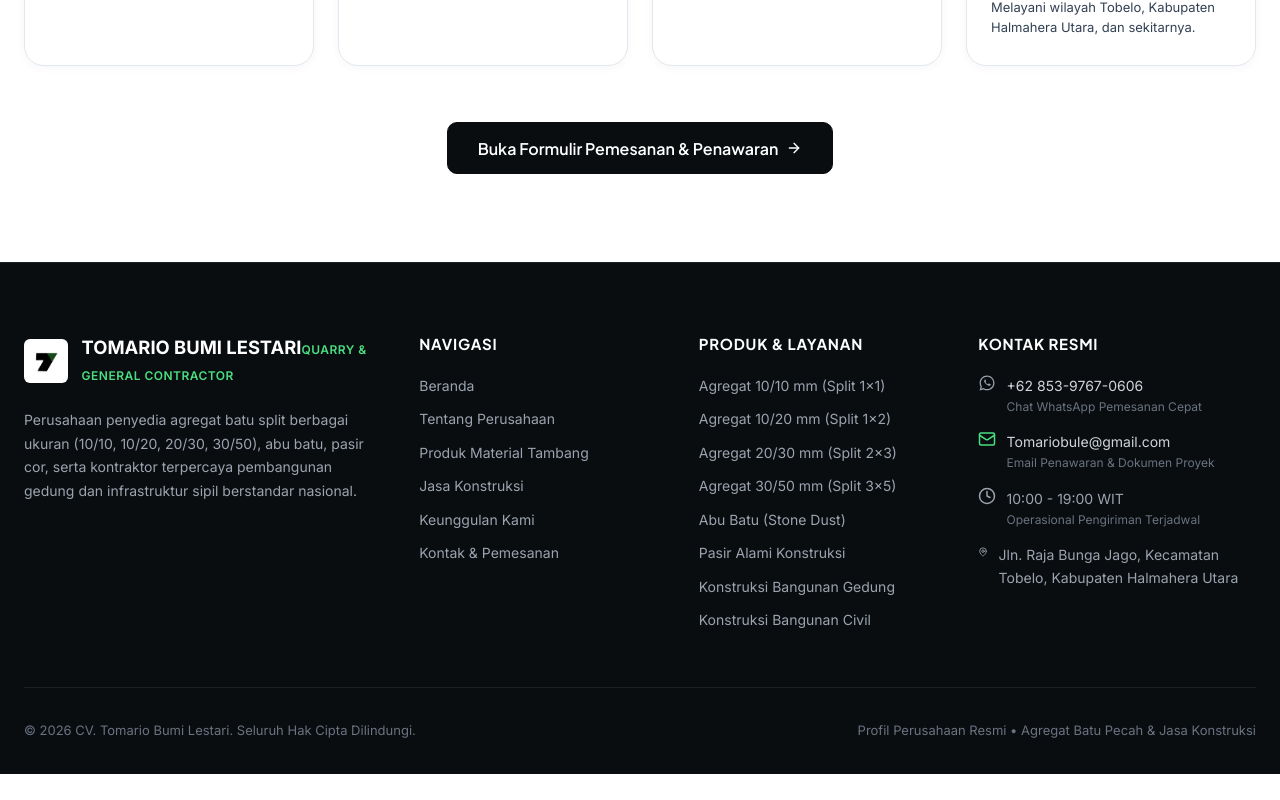
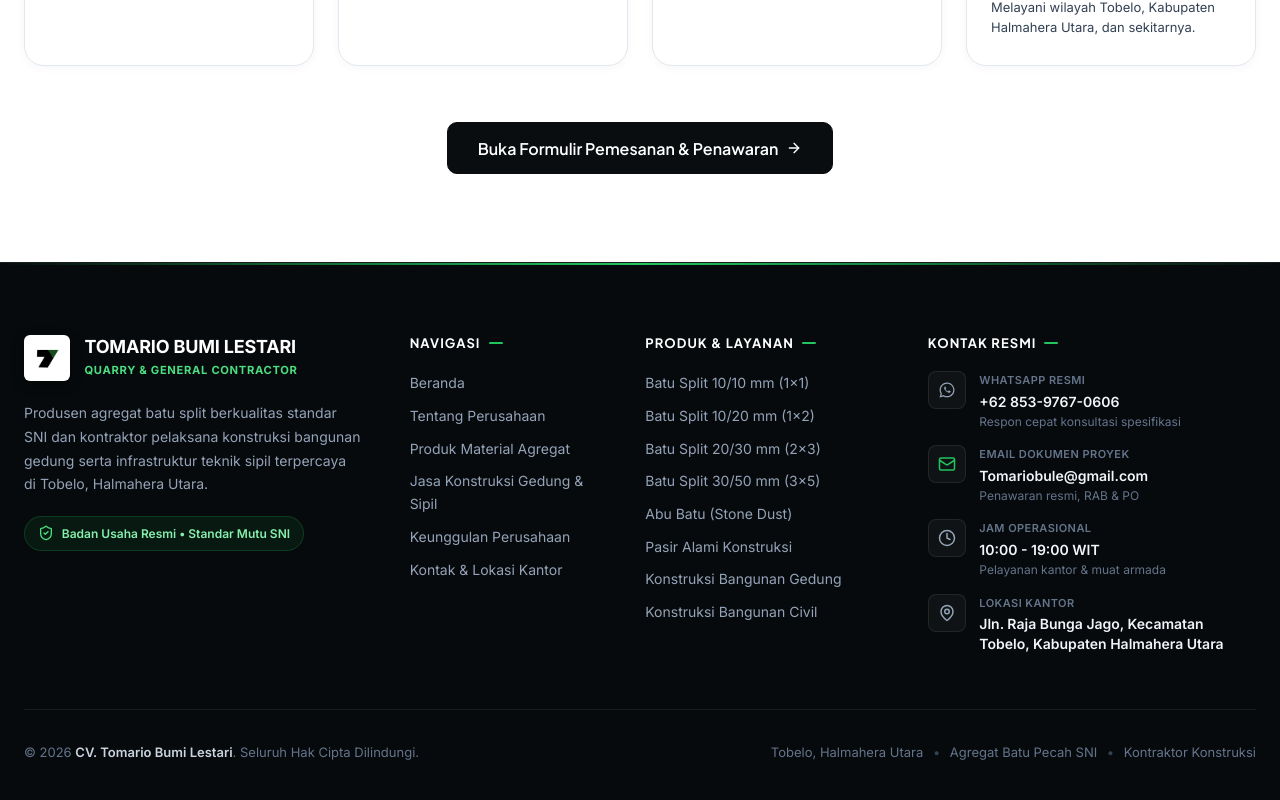
Before and after one commit to dimss19/TomarioBumiLestari, a Next.js app: page / in a window 1280 px wide. Shown: the part 7422-8222 px from the top of the page. Before the commit the page ends 8196 px from the top, so only its background shows below. Built offline with nearby package versions, Linux system fonts and the light colour scheme.

Commit message:
style: tidy and refine footer typography, branding layout, and contact cards

```diff
--- a/src/components/Footer.module.css
+++ b/src/components/Footer.module.css
@@ -1,20 +1,40 @@
 .footerWrapper {
-  background-color: var(--color-black-pure);
-  color: #9ca3af;
+  background-color: #070a0c;
+  color: #94a3b8;
   border-top: 1px solid rgba(255, 255, 255, 0.08);
-  padding: 4.5rem 0 2rem;
+  position: relative;
+  padding: 4.5rem 0 2.25rem;
+  overflow: hidden;
+}
+
+.footerWrapper::before {
+  content: '';
+  position: absolute;
+  top: 0;
+  left: 0;
+  right: 0;
+  height: 2px;
+  background: linear-gradient(90deg, transparent 0%, #15803d 30%, #22c55e 50%, #15803d 70%, transparent 100%);
 }
 
 .footerGrid {
   display: grid;
   grid-template-columns: 1fr;
-  gap: 3rem;
+  gap: 2.75rem;
   margin-bottom: 3.5rem;
 }
 
-@media (min-width: 768px) {
+@media (min-width: 640px) and (max-width: 1023px) {
   .footerGrid {
-    grid-template-columns: 1.5fr 1fr 1fr 1.2fr;
+    grid-template-columns: 1fr 1fr;
+    gap: 2.5rem;
+  }
+}
+
+@media (min-width: 1024px) {
+  .footerGrid {
+    grid-template-columns: 1.8fr 1fr 1.25fr 1.75fr;
+    gap: 3rem;
   }
 }
 
@@ -26,56 +46,94 @@
 .brandHeader {
   display: flex;
   align-items: center;
-  gap: 0.85rem;
+  gap: 0.9rem;
   margin-bottom: 1.25rem;
   text-decoration: none;
 }
 
 .footerLogo {
-  width: 44px;
-  height: 44px;
+  width: 46px;
+  height: 46px;
   object-fit: contain;
   border-radius: var(--radius-sm);
-  background-color: var(--color-white);
-  padding: 2px;
+  background-color: #ffffff;
+  padding: 3px;
+  box-shadow: 0 4px 12px rgba(0, 0, 0, 0.4);
+  flex-shrink: 0;
+}
+
+.brandTextGroup {
+  display: flex;
+  flex-direction: column;
+  gap: 0.2rem;
 }
 
 .brandName {
-  font-size: 1.15rem;
+  font-size: 1.125rem;
   font-weight: 800;
-  color: var(--color-white);
+  color: #ffffff;
   line-height: 1.2;
+  letter-spacing: -0.01em;
+  display: block;
 }
 
 .brandTagline {
-  font-size: 0.75rem;
-  font-weight: 600;
+  font-size: 0.7rem;
+  font-weight: 700;
   color: #4ade80;
   text-transform: uppercase;
-  letter-spacing: 0.04em;
+  letter-spacing: 0.06em;
+  display: block;
 }
 
 .brandDescription {
   font-size: 0.875rem;
   line-height: 1.7;
-  color: #9ca3af;
-  margin-bottom: 1.5rem;
+  color: #94a3b8;
+  margin-bottom: 1.25rem;
+}
+
+.companyBadge {
+  display: inline-flex;
+  align-items: center;
+  gap: 0.5rem;
+  background-color: rgba(34, 197, 94, 0.08);
+  border: 1px solid rgba(34, 197, 94, 0.2);
+  color: #86efac;
+  font-size: 0.75rem;
+  font-weight: 600;
+  padding: 0.4rem 0.8rem;
+  border-radius: 9999px;
+  width: fit-content;
 }
 
 .footerTitle {
-  font-size: 0.9375rem;
+  font-size: 0.8125rem;
   font-weight: 700;
-  color: var(--color-white);
+  color: #ffffff;
   text-transform: uppercase;
-  letter-spacing: 0.05em;
+  letter-spacing: 0.08em;
   margin-bottom: 1.25rem;
+  position: relative;
+  display: flex;
+  align-items: center;
+  gap: 0.5rem;
+}
+
+.footerTitle::after {
+  content: '';
+  display: inline-block;
+  width: 14px;
+  height: 2px;
+  background: #22c55e;
+  border-radius: 2px;
 }
 
 .linkList {
   list-style: none;
   display: flex;
   flex-direction: column;
-  gap: 0.65rem;
+  gap: 0.6rem;
 }
 
 .linkItem {
@@ -83,35 +141,82 @@
 }
 
 .footerLink {
-  color: #9ca3af;
-  transition: color var(--transition-fast);
+  color: #94a3b8;
+  transition: all 0.2s ease;
+  display: inline-block;
+  text-decoration: none;
 }
 
 .footerLink:hover {
+  color: #ffffff;
+  transform: translateX(3px);
+}
+
+/* Contact List */
+.contactList {
+  display: flex;
+  flex-direction: column;
+  gap: 1rem;
+}
+
+.contactCardItem {
+  display: flex;
+  align-items: flex-start;
+  gap: 0.85rem;
+  text-decoration: none;
+  color: inherit;
+  transition: transform 0.2s ease;
+}
+
+a.contactCardItem:hover .contactMainVal {
   color: #4ade80;
 }
 
-.contactList {
+a.contactCardItem:hover .contactIconBox {
+  background-color: rgba(34, 197, 94, 0.15);
+  border-color: rgba(34, 197, 94, 0.35);
+  transform: translateY(-1px);
+}
+
+.contactIconBox {
+  width: 38px;
+  height: 38px;
+  border-radius: 8px;
+  background-color: rgba(255, 255, 255, 0.04);
+  border: 1px solid rgba(255, 255, 255, 0.08);
+  display: flex;
+  align-items: center;
+  justify-content: center;
+  flex-shrink: 0;
+  transition: all 0.2s ease;
+}
+
+.contactText {
   display: flex;
   flex-direction: column;
-  gap: 0.85rem;
+  gap: 0.15rem;
 }
 
-.contactRow {
-  display: flex;
-  align-items: flex-start;
-  gap: 0.65rem;
-  font-size: 0.875rem;
-  color: #9ca3af;
+.contactLabel {
+  font-size: 0.6875rem;
+  font-weight: 600;
+  color: #64748b;
+  text-transform: uppercase;
+  letter-spacing: 0.04em;
 }
 
-.contactRowLink {
-  color: #d1d5db;
-  transition: color var(--transition-fast);
+.contactMainVal {
+  font-size: 0.875rem;
+  font-weight: 600;
+  color: #f1f5f9;
+  line-height: 1.4;
+  transition: color 0.2s ease;
 }
 
-.contactRowLink:hover {
-  color: #4ade80;
+.contactSubVal {
+  font-size: 0.75rem;
+  color: #64748b;
+  line-height: 1.3;
 }
 
 /* Bottom Bar */
@@ -122,7 +227,23 @@
   align-items: center;
   justify-content: space-between;
   flex-wrap: wrap;
-  gap: 1rem;
+  gap: 1.25rem;
   font-size: 0.8125rem;
-  color: #6b7280;
+  color: #64748b;
 }
+
+.copyrightText strong {
+  color: #cbd5e1;
+  font-weight: 600;
+}
+
+.bottomMeta {
+  display: flex;
+  align-items: center;
+  gap: 0.6rem;
+  flex-wrap: wrap;
+}
+
+.bottomDivider {
+  color: #334155;
+}
--- a/src/components/Footer.tsx
+++ b/src/components/Footer.tsx
@@ -2,24 +2,24 @@
 import Link from 'next/link';
 import { COMPANY_INFO, buildWhatsAppLink } from '@/data/companyData';
 import {
-  IconPhone,
   IconMail,
   IconClock,
   IconMapPin,
-  IconWhatsAppFilled
+  IconWhatsAppFilled,
+  IconShieldCheck
 } from './Icons';
 import styles from './Footer.module.css';
 
 export function Footer() {
   const waUrl = buildWhatsAppLink(
-    'Halo CV. Tomario Bumi Lestari, saya ingin bertanya seputar profil dan layanan perusahaan.'
+    'Halo CV. Tomario Bumi Lestari, saya ingin bertanya seputar profil dan pemesanan material / jasa konstruksi.'
   );
 
   return (
     <footer className={styles.footerWrapper}>
       <div className="container">
         <div className={styles.footerGrid}>
-          {/* Brand Info */}
+          {/* Column 1: Brand Info */}
           <div className={styles.brandCol}>
             <Link href="#beranda" className={styles.brandHeader}>
               {/* eslint-disable-next-line @next/next/no-img-element */}
@@ -28,21 +28,25 @@
                 alt="Logo CV. Tomario Bumi Lestari"
                 className={styles.footerLogo}
               />
-              <div>
+              <div className={styles.brandTextGroup}>
                 <span className={styles.brandName}>TOMARIO BUMI LESTARI</span>
                 <span className={styles.brandTagline}>Quarry &amp; General Contractor</span>
               </div>
             </Link>
 
             <p className={styles.brandDescription}>
-              Perusahaan penyedia agregat batu split berbagai ukuran (10/10, 10/20, 20/30, 30/50),
-              abu batu, pasir cor, serta kontraktor terpercaya pembangunan gedung dan infrastruktur
-              sipil berstandar nasional.
+              Produsen agregat batu split berkualitas standar SNI dan kontraktor pelaksana
+              konstruksi bangunan gedung serta infrastruktur teknik sipil terpercaya di Tobelo, Halmahera Utara.
             </p>
+
+            <div className={styles.companyBadge}>
+              <IconShieldCheck size={16} color="#4ade80" />
+              <span>Badan Usaha Resmi • Standar Mutu SNI</span>
+            </div>
           </div>
 
-          {/* Quick Links */}
-          <div>
+          {/* Column 2: Navigation */}
+          <div className={styles.colNav}>
             <h4 className={styles.footerTitle}>Navigasi</h4>
             <ul className={styles.linkList}>
               <li className={styles.linkItem}>
@@ -57,49 +61,49 @@
               </li>
               <li className={styles.linkItem}>
                 <a href="#produk" className={styles.footerLink}>
-                  Produk Material Tambang
+                  Produk Material Agregat
                 </a>
               </li>
               <li className={styles.linkItem}>
                 <a href="#konstruksi" className={styles.footerLink}>
-                  Jasa Konstruksi
+                  Jasa Konstruksi Gedung &amp; Sipil
                 </a>
               </li>
               <li className={styles.linkItem}>
                 <a href="#keunggulan" className={styles.footerLink}>
-                  Keunggulan Kami
+                  Keunggulan Perusahaan
                 </a>
               </li>
               <li className={styles.linkItem}>
                 <a href="#kontak" className={styles.footerLink}>
-                  Kontak &amp; Pemesanan
+                  Kontak &amp; Lokasi Kantor
                 </a>
               </li>
             </ul>
           </div>
 
-          {/* Products & Services */}
-          <div>
+          {/* Column 3: Products & Services */}
+          <div className={styles.colProducts}>
             <h4 className={styles.footerTitle}>Produk &amp; Layanan</h4>
             <ul className={styles.linkList}>
               <li className={styles.linkItem}>
                 <a href="#produk" className={styles.footerLink}>
-                  Agregat 10/10 mm (Split 1x1)
+                  Batu Split 10/10 mm (1x1)
                 </a>
               </li>
               <li className={styles.linkItem}>
                 <a href="#produk" className={styles.footerLink}>
-                  Agregat 10/20 mm (Split 1x2)
+                  Batu Split 10/20 mm (1x2)
                 </a>
               </li>
               <li className={styles.linkItem}>
                 <a href="#produk" className={styles.footerLink}>
-                  Agregat 20/30 mm (Split 2x3)
+                  Batu Split 20/30 mm (2x3)
                 </a>
               </li>
               <li className={styles.linkItem}>
                 <a href="#produk" className={styles.footerLink}>
-                  Agregat 30/50 mm (Split 3x5)
+                  Batu Split 30/50 mm (3x5)
                 </a>
               </li>
               <li className={styles.linkItem}>
@@ -125,56 +129,64 @@
             </ul>
           </div>
 
-          {/* Contact Details */}
-          <div>
+          {/* Column 4: Official Contact */}
+          <div className={styles.colContact}>
             <h4 className={styles.footerTitle}>Kontak Resmi</h4>
             <div className={styles.contactList}>
-              <div className={styles.contactRow}>
-                <IconWhatsAppFilled size={18} color="#4ade80" />
-                <div>
+              {/* WhatsApp */}
               <a
                 href={waUrl}
                 target="_blank"
                 rel="noopener noreferrer"
-                    className={styles.contactRowLink}
+                className={styles.contactCardItem}
+                title="Hubungi via WhatsApp"
               >
-                    {COMPANY_INFO.phoneDisplay}
+                <div className={styles.contactIconBox}>
+                  <IconWhatsAppFilled size={18} color="#22c55e" />
+                </div>
+                <div className={styles.contactText}>
+                  <span className={styles.contactLabel}>WhatsApp Resmi</span>
+                  <span className={styles.contactMainVal}>{COMPANY_INFO.phoneDisplay}</span>
+                  <span className={styles.contactSubVal}>Respon cepat konsultasi spesifikasi</span>
+                </div>
               </a>
-                  <div style={{ fontSize: '0.75rem', color: '#6b7280' }}>
-                    Chat WhatsApp Pemesanan Cepat
+
+              {/* Email */}
+              <a
+                href={`mailto:${COMPANY_INFO.email}`}
+                className={styles.contactCardItem}
+                title="Kirim Email"
+              >
+                <div className={styles.contactIconBox}>
+                  <IconMail size={18} color="#22c55e" />
                 </div>
+                <div className={styles.contactText}>
+                  <span className={styles.contactLabel}>Email Dokumen Proyek</span>
+                  <span className={styles.contactMainVal}>{COMPANY_INFO.email}</span>
+                  <span className={styles.contactSubVal}>Penawaran resmi, RAB &amp; PO</span>
+                </div>
+              </a>
+
+              {/* Jam Operasional */}
+              <div className={styles.contactCardItem}>
+                <div className={styles.contactIconBox}>
+                  <IconClock size={18} color="#94a3b8" />
+                </div>
+                <div className={styles.contactText}>
+                  <span className={styles.contactLabel}>Jam Operasional</span>
+                  <span className={styles.contactMainVal}>{COMPANY_INFO.operationalHours}</span>
+                  <span className={styles.contactSubVal}>Pelayanan kantor &amp; muat armada</span>
                 </div>
               </div>
 
-              <div className={styles.contactRow}>
-                <IconMail size={18} color="#4ade80" />
-                <div>
-                  <a
-                    href={`mailto:${COMPANY_INFO.email}`}
-                    className={styles.contactRowLink}
-                  >
-                    {COMPANY_INFO.email}
-                  </a>
-                  <div style={{ fontSize: '0.75rem', color: '#6b7280' }}>
-                    Email Penawaran &amp; Dokumen Proyek
+              {/* Alamat Kantor */}
+              <div className={styles.contactCardItem}>
+                <div className={styles.contactIconBox}>
+                  <IconMapPin size={18} color="#94a3b8" />
                 </div>
-                </div>
-              </div>
-
-              <div className={styles.contactRow}>
-                <IconClock size={18} color="#9ca3af" />
-                <div>
-                  <div>{COMPANY_INFO.operationalHours}</div>
-                  <div style={{ fontSize: '0.75rem', color: '#6b7280' }}>
-                    Operasional Pengiriman Terjadwal
-                  </div>
-                </div>
-              </div>
-
-              <div className={styles.contactRow}>
-                <IconMapPin size={18} color="#9ca3af" />
-                <div>
-                  <div>{COMPANY_INFO.address}</div>
+                <div className={styles.contactText}>
+                  <span className={styles.contactLabel}>Lokasi Kantor</span>
+                  <span className={styles.contactMainVal}>{COMPANY_INFO.address}</span>
                 </div>
               </div>
             </div>
@@ -183,11 +195,15 @@
 
         {/* Bottom Bar */}
         <div className={styles.bottomBar}>
-          <div>
-            &copy; {new Date().getFullYear()} CV. Tomario Bumi Lestari. Seluruh Hak Cipta Dilindungi.
+          <div className={styles.copyrightText}>
+            &copy; {new Date().getFullYear()} <strong>CV. Tomario Bumi Lestari</strong>. Seluruh Hak Cipta Dilindungi.
           </div>
-          <div>
-            Profil Perusahaan Resmi • Agregat Batu Pecah &amp; Jasa Konstruksi
+          <div className={styles.bottomMeta}>
+            <span>Tobelo, Halmahera Utara</span>
+            <span className={styles.bottomDivider}>•</span>
+            <span>Agregat Batu Pecah SNI</span>
+            <span className={styles.bottomDivider}>•</span>
+            <span>Kontraktor Konstruksi</span>
           </div>
         </div>
       </div>
```
Lines whose indentation alone changed are shown as unchanged.
